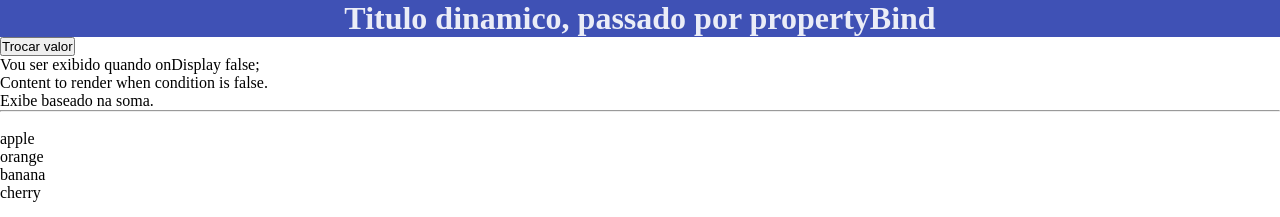
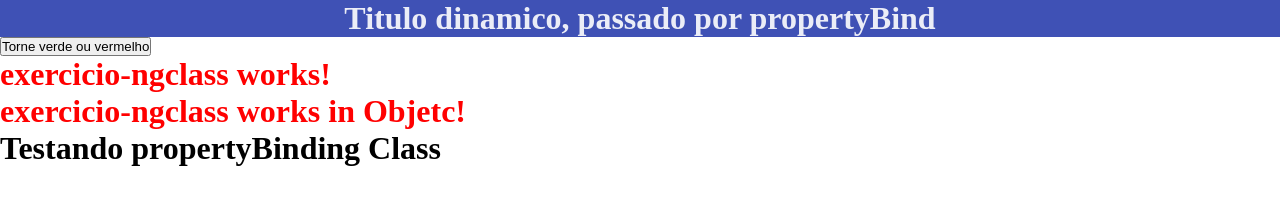
Before and after one commit to KallDrayck/Curso-Angular, an Angular app: page / in a window 1280 px wide. Shown: the top 217 px of the page. Built offline with nearby package versions, Linux system fonts and the light colour scheme.

Commit message:
feat: exercicios ngclass. fim aula dia 16

```diff
--- a/src/app/app.component.html
+++ b/src/app/app.component.html
@@ -2,11 +2,14 @@
     [title]="dinamicTitle"
 >
 </app-header>
-
+<app-exercicio-ngclass
+>
+</app-exercicio-ngclass>
+<!--
 <app-exercicio-diretivas
 
 >
-</app-exercicio-diretivas>
+</app-exercicio-diretivas> -->
 <!-- <app-home></app-home>
 
 <app-execicio-data-binding
--- a/src/app/app.module.ts
+++ b/src/app/app.module.ts
@@ -8,6 +8,7 @@ import { HomeComponent } from './home/home.component';
 import { FooterComponent } from './footer/footer.component';
 import { ExecicioDataBindingComponent } from './execicio-data-binding/execicio-data-binding.component';
 import { ExercicioDiretivasComponent } from './exercicio-diretivas/exercicio-diretivas.component';
+import { ExercicioNgclassComponent } from './exercicio-ngclass/exercicio-ngclass.component';
 
 @NgModule({
   declarations: [
@@ -16,7 +17,8 @@ import { ExercicioDiretivasComponent } from './exercicio-diretivas/exercicio-dir
     HomeComponent,
     FooterComponent,
     ExecicioDataBindingComponent,
-    ExercicioDiretivasComponent
+    ExercicioDiretivasComponent,
+    ExercicioNgclassComponent
   ],
   imports: [
     BrowserModule,
--- /dev/null
+++ b/src/app/exercicio-ngclass/exercicio-ngclass.component.html
@@ -0,0 +1,11 @@
+<button (click)="turnGreen()">Torne verde ou vermelho</button>
+<h1 [ngClass]="mustBeGreen ? 'verde' : 'vermelho'">exercicio-ngclass works!</h1>
+
+
+<h1 [ngClass]="{
+    'verde' : mustBeGreen,
+    'vermelho' : !mustBeGreen
+    }">exercicio-ngclass works in Objetc!</h1>
+
+<h1 [class.verde]="mustBeGreen">
+    Testando propertyBinding Class</h1>
--- /dev/null
+++ b/src/app/exercicio-ngclass/exercicio-ngclass.component.scss
@@ -0,0 +1,6 @@
+.verde{
+    color: green;
+}
+.vermelho{
+    color: red;
+}
--- /dev/null
+++ b/src/app/exercicio-ngclass/exercicio-ngclass.component.ts
@@ -0,0 +1,15 @@
+import { Component } from '@angular/core';
+
+@Component({
+  selector: 'app-exercicio-ngclass',
+  templateUrl: './exercicio-ngclass.component.html',
+  styleUrls: ['./exercicio-ngclass.component.scss']
+})
+export class ExercicioNgclassComponent {
+
+  mustBeGreen = false;
+
+  turnGreen(){
+    this.mustBeGreen = !this.mustBeGreen;
+  }
+}
```
Also changed, not shown: 2 other files (tests, documents, lock files or other folders).
